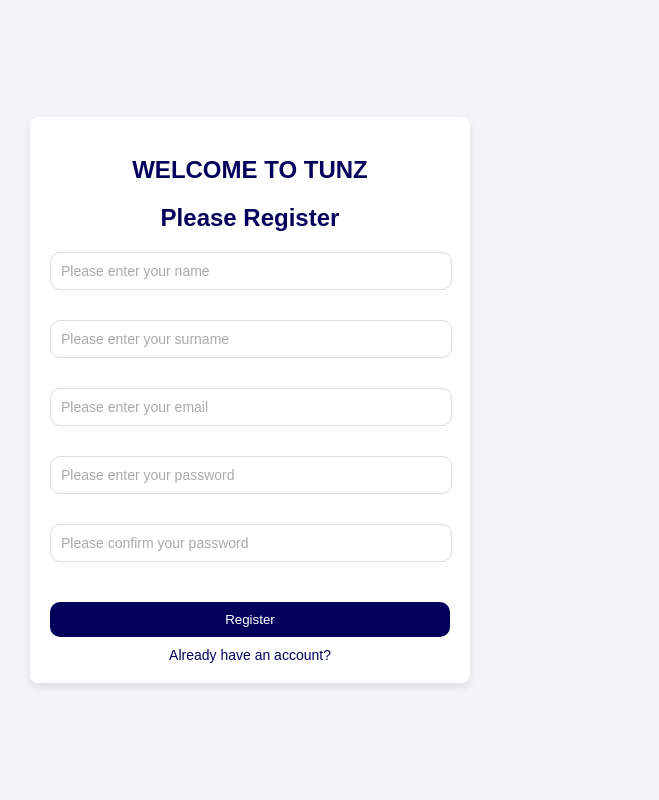
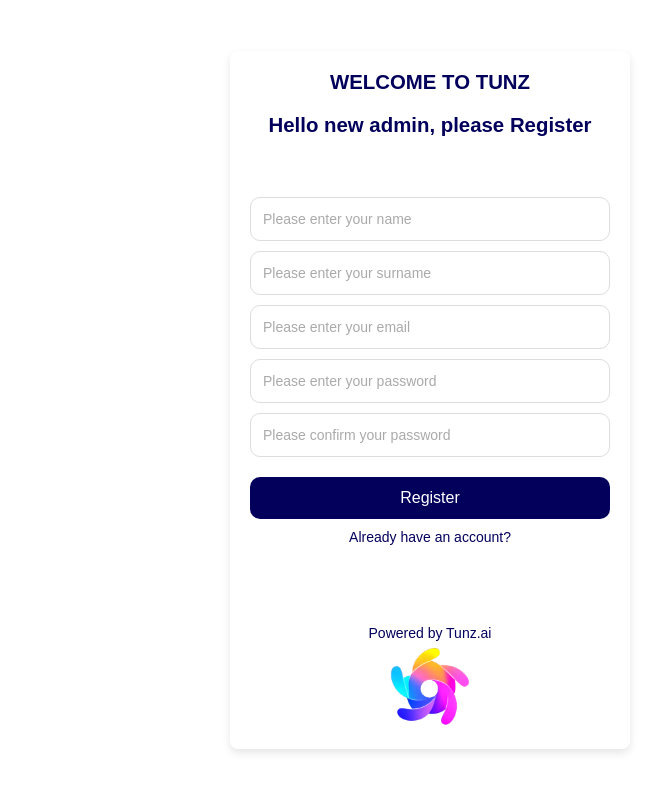
Before and after one commit to sidneygolstein/tunz2.ai, a Flask app: page /auth/admin_register in a window 1280 px wide. Shown: the whole page, without its empty margins (210-869 px from the left). Run offline with Flask 3, Linux system fonts and the light colour scheme; parts of the project's set-up code (start-up, migrations or seed data) failed here and were passed over.

Commit message:
New design for auth + for applicant home

```diff
--- a/app/static/static/styles_auth.css
+++ b/app/static/static/styles_auth.css
@@ -1,66 +1,141 @@
+/* General Reset */
+* {
+    margin: 0;
+    padding: 0;
+    box-sizing: border-box;
+}
 
-/* LOGIN */
-
-body {
+html, body {
+    height: 100%; /* Ensure the body takes the full height */
     display: flex;
     justify-content: center;
     align-items: center;
-    height: 100vh;
-    background-color: #f4f4f9;
+    background-color: #ffffff;
     font-family: Arial, sans-serif;
-    margin: 0;
 }
-.login-container {
+
+.auth-container h2 {
+    margin-bottom: 20px; /* Increase space below each heading */
+}
+
+/* Auth Container */
+.auth-container {
     background-color: #fff;
+    color: #03005b;
     padding: 20px;
     border-radius: 8px;
     box-shadow: 0 4px 8px rgba(0, 0, 0, 0.1);
     text-align: center;
-    width: 90%; /* Start with 90% width */
-    max-width: 400px; /* Max width to prevent it from being too large on bigger screens */
+    width: 100%; /* Responsive width */
+    max-width:400px; /* Limit the max width */
+    display: flex;
+    flex-direction: column;
+    justify-content: center;
 }
 
-.login-container-large {
-    background-color: #fff;
-    padding: 20px;
-    border-radius: 8px;
-    box-shadow: 0 4px 8px rgba(0, 0, 0, 0.1);
-    text-align: center;
-    width: 90%; /* Start with 90% width */
-    max-width: 800; /* Max width to prevent it from being too large on bigger screens */
+
+/* Responsive font size based on viewport height */
+@media (max-height: 600px) {
+    .auth-container {
+        font-size: 11px; /* Smaller font size for shorter screens */
+    }
+
+    .auth-container h2 {
+        font-size: 1.5em;
+    }
+
+    .auth-container input {
+        font-size: 0.8em;
+    }
+
+    .auth-container button {
+        font-size: 0.8em;
+    }
+
+    .auth-container .register-link,
+    .auth-container .forgot-password-link {
+        font-size: 0.8em;
+    }
 }
 
-.login-container-inner {
-    margin: 0 auto;
-    width: 100%; /* Inner container takes the full width of the outer container */
+@media (min-height: 601px) and (max-height: 800px) {
+    .auth-container {
+        font-size: 12px; /* Medium font size for medium height screens */
+    }
+
+    .auth-container h2 {
+        font-size: 1.7em;
+    }
+
+    .auth-container input {
+        font-size: 1em;
+    }
+
+    .auth-container button {
+        font-size: 1em;
+    }
+
+    .auth-container .register-link,
+    .auth-container .forgot-password-link {
+        font-size: 0.9em;
+    }
 }
-.login-container h1, .login-container h2 {
-    margin-bottom: 20px;
+
+@media (min-height: 801px) {
+    .auth-container {
+        font-size: 14px; /* Larger font size for taller screens */
+    }
+
+    .auth-container h2 {
+        font-size: 2em;
+    }
+
+    .auth-container input {
+        font-size: 1.2em;
+    }
+
+    .auth-container button {
+        font-size: 1.2em;
+    }
+
+    .auth-container .register-link,
+    .auth-container .forgot-password-link {
+        font-size: 1em;
+    }
 }
-.login-container form {
-    display: flex;
-    flex-direction: column;
+
+
+
+/* Form Elements */
+.auth-container form {
+    max-width: 400px; /* Set a max width for forms */
+    margin: 0 auto; /* Center the form */
+    margin-top: 40px;
 }
-.login-container label {
-    display: none; /* Hide the label */
-}
-.login-container input[type="email"],
-.login-container input[type="text"],
-.login-container input[type="confirm_password"],
-.login-container input[type="password"] {
-    padding: 10px;
+
+
+.auth-container input[type="email"],
+.auth-container input[type="password"],
+.auth-container input[type="name"],
+.auth-container input[type="text"] {
+    padding: 12px;
     margin-bottom: 10px;
     border: 1px solid #ddd;
     border-radius: 10px;
-    font-size: 14px;
-    width: 95%;
+    font-size: 16px;
+    width: 100%; /* Ensure inputs take the full width */
+    max-width: 100%; /* Ensure inputs do not overflow the form */
+
 }
-.login-container input::placeholder {
+
+.auth-container input::placeholder {
     font-size: 14px;
     color: #aaa;
 }
-.login-container button {
-    padding: 10px;
+
+/* Button Styling */
+.auth-container button {
+    padding: 12px;
     background-color: #03005b;
     color: white;
     border: none;
@@ -68,29 +143,52 @@
     cursor: pointer;
     margin-top: 10px;
     width: 100%;
+    font-size: 16px;
 }
-.login-container button:hover {
-    background-color: #03005b;
+
+.auth-container button:hover {
+    background-color: #020046;
 }
-.login-container .register-link,
-.login-container .forgot-password-link {
+
+/* Links */
+.auth-container .register-link,
+.auth-container .forgot-password-link {
     display: block;
     margin-top: 10px;
     font-size: 14px;
     color: #03005b;
     text-decoration: none;
 }
-.login-container .forgot-password-link {
+
+.auth-container .forgot-password-link {
     text-align: right;
 }
-.login-container .register-link:hover,
-.login-container .forgot-password-link:hover {
+
+.auth-container .register-link:hover,
+.auth-container .forgot-password-link:hover {
     text-decoration: underline;
+}
+
+/* Tunz Branding */
+.auth-container .tunz-branding {
+    margin-top: 10vh;
+    text-align: center;
+}
+
+.auth-container .tunz-branding p {
+    color: #03005b;
+    font-size: 14px;
+    margin-bottom: 5px;
+}
+
+.auth-container .tunz-branding img {
+    width: 80px;
+    height: auto;
 }
 
 /* Responsive adjustments */
 @media (min-width: 768px) {
-    .login-container {
-        width: 50%;
+    .auth-container {
+        width: 100%;
     }
 }
--- a/app/templates/auth/admin_register.html
+++ b/app/templates/auth/admin_register.html
@@ -1,29 +1,29 @@
-{% extends 'base.html' %}
+{% extends 'base_auth.html' %}
 
-{% block title %}Register{% endblock %}
+{% block title %}Admin Register{% endblock %}
 {% block content %}
-<link rel="stylesheet" href="{{ url_for('static', filename='static/styles_auth.css') }}">
-
-<body>
-    <div class="login-container">
 <h2>WELCOME TO TUNZ</h2>
-        <h2>Please Register</h2>
+<h2>Hello new admin, please Register</h2>
 <form id="admin-register-form"> <!-- Ensure the form id matches the JS -->
-            <label for="name">Name:</label>
+        <label for="name"></label>
         <input type="text" id="name" name="name" placeholder="Please enter your name" required>
-            <label for="surname">Surname:</label>
+        <label for="surname"></label>
         <input type="text" id="surname" name="surname" placeholder="Please enter your surname" required>
-            <label for="email">Email:</label>
+        <label for="email"></label>
         <input type="email" id="email" name="email" placeholder="Please enter your email" required>
-            <label for="password">Password:</label>
+        <label for="password"></label>
         <input type="password" id="password" name="password" placeholder="Please enter your password" required>
-            <label for="confirm-password">Confirm Password:</label>
+        <label for="confirm-password"></label>
         <input type="password" id="confirm-password" name="confirm-password" placeholder="Please confirm your password" required>
         <button type="submit">Register</button>
     </form>
     <a href="{{ url_for('auth.admin_login') }}" class="register-link">Already have an account?</a>
+
+    <!-- Tunz.ai Branding -->
+    <div class="tunz-branding">
+        <p>Powered by Tunz.ai</p>
+        <img src="{{ url_for('static', filename='static/enhanced_tunz_logo_only.png') }}" alt="Tunz.ai Logo">
     </div>
-</body>
 
 <script>
     document.addEventListener("DOMContentLoaded", function() {
--- /dev/null
+++ b/app/templates/base_auth.html
@@ -0,0 +1,16 @@
+<!DOCTYPE html>
+<html lang="en">
+<head>
+    <meta charset="UTF-8">
+    <meta name="viewport" content="width=device-width, initial-scale=1.0">
+    <title>{% block title %}Auth Page{% endblock %}</title>
+    <link rel="stylesheet" href="{{ url_for('static', filename='static/styles_auth.css') }}">
+</head>
+<body>
+    <div class="auth-container">
+        {% block content %}
+        <!-- Content from child templates will be injected here -->
+        {% endblock %}
+    </div>
+</body>
+</html>
```
Also changed, not shown: app/static/static/styles_applicant.css (+44 -0 lines), app/templates/applicant/applicant_home.html (+2 -11 lines), app/templates/auth/admin_login.html (+8 -8 lines), app/templates/auth/login.html (+7 -6 lines), app/templates/auth/register.html (+13 -13 lines), app/templates/auth/request_reset_password.html (+8 -7 lines), app/templates/auth/reset_password.html (+9 -8 lines), app/templates/base_applicant_home.html (added, +18 -0 lines). Lines whose indentation alone changed are shown as unchanged.
